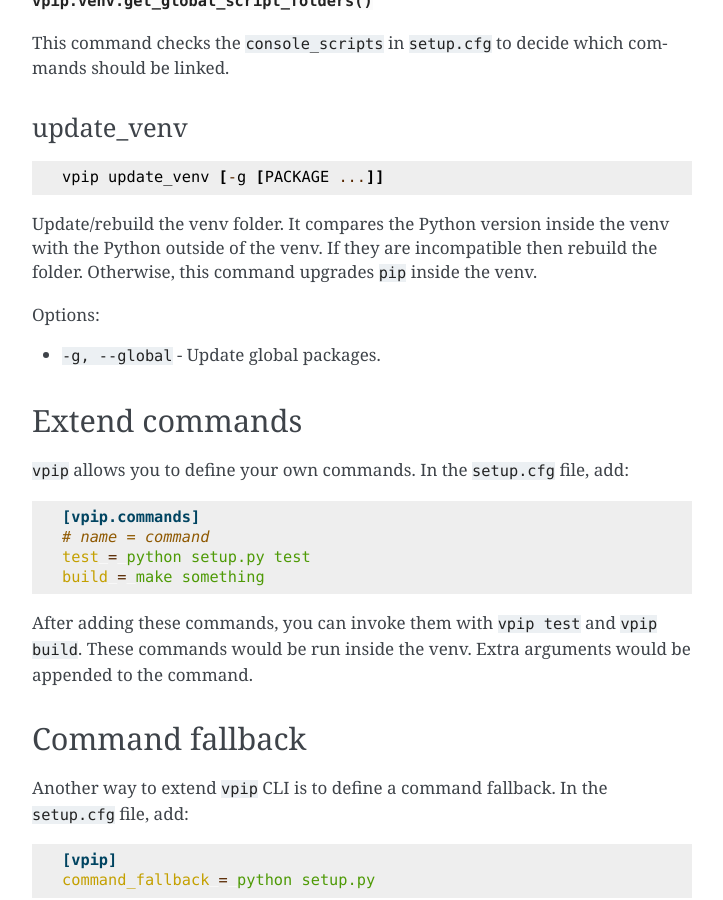
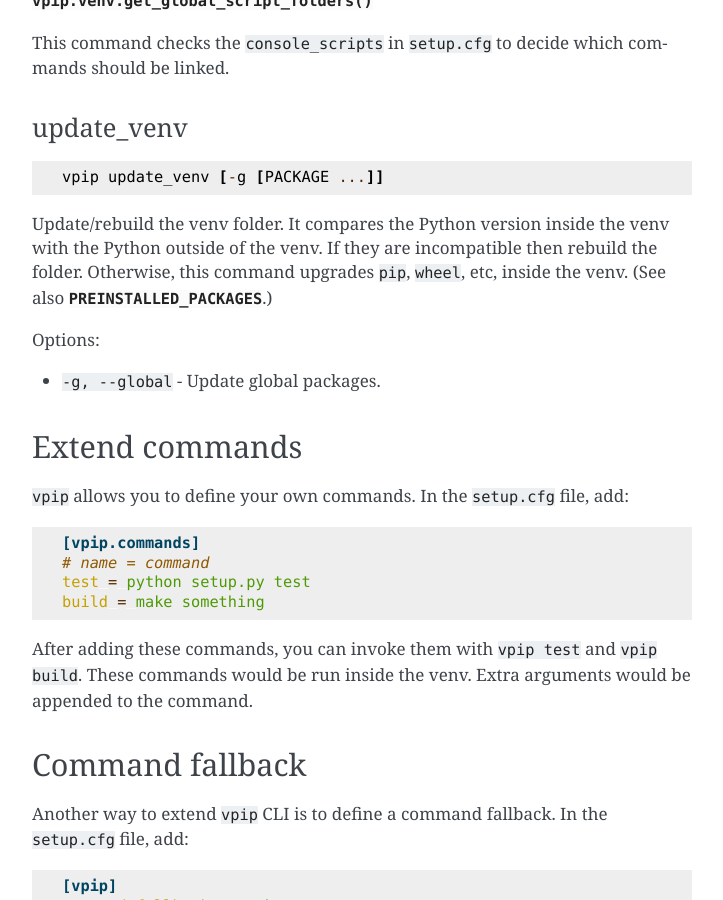
Before and after one commit to eight04/vpip, a Sphinx documentation site: the page built from docs/commands.rst, in a window 1280 px wide and 900 px high, scrolled down 2731 px. Shown: the whole window, without its empty margins (388-1111 px from the left). Built offline with Sphinx 7.4.7, drawn with Linux system fonts in a browser that asks for light colours.

Commit message:
Update doc

```diff
--- a/docs/commands.rst
+++ b/docs/commands.rst
@@ -117,7 +117,7 @@ update_venv
 
   vpip update_venv [-g [PACKAGE ...]]
 
-Update/rebuild the venv folder. It compares the Python version inside the venv with the Python outside of the venv. If they are incompatible then rebuild the folder. Otherwise, this command upgrades ``pip`` inside the venv.
+Update/rebuild the venv folder. It compares the Python version inside the venv with the Python outside of the venv. If they are incompatible then rebuild the folder. Otherwise, this command upgrades ``pip``, ``wheel``, etc, inside the venv. (See also :data:`~vpip.venv.PREINSTALLED_PACKAGES`.)
 
 Options:
 
```
